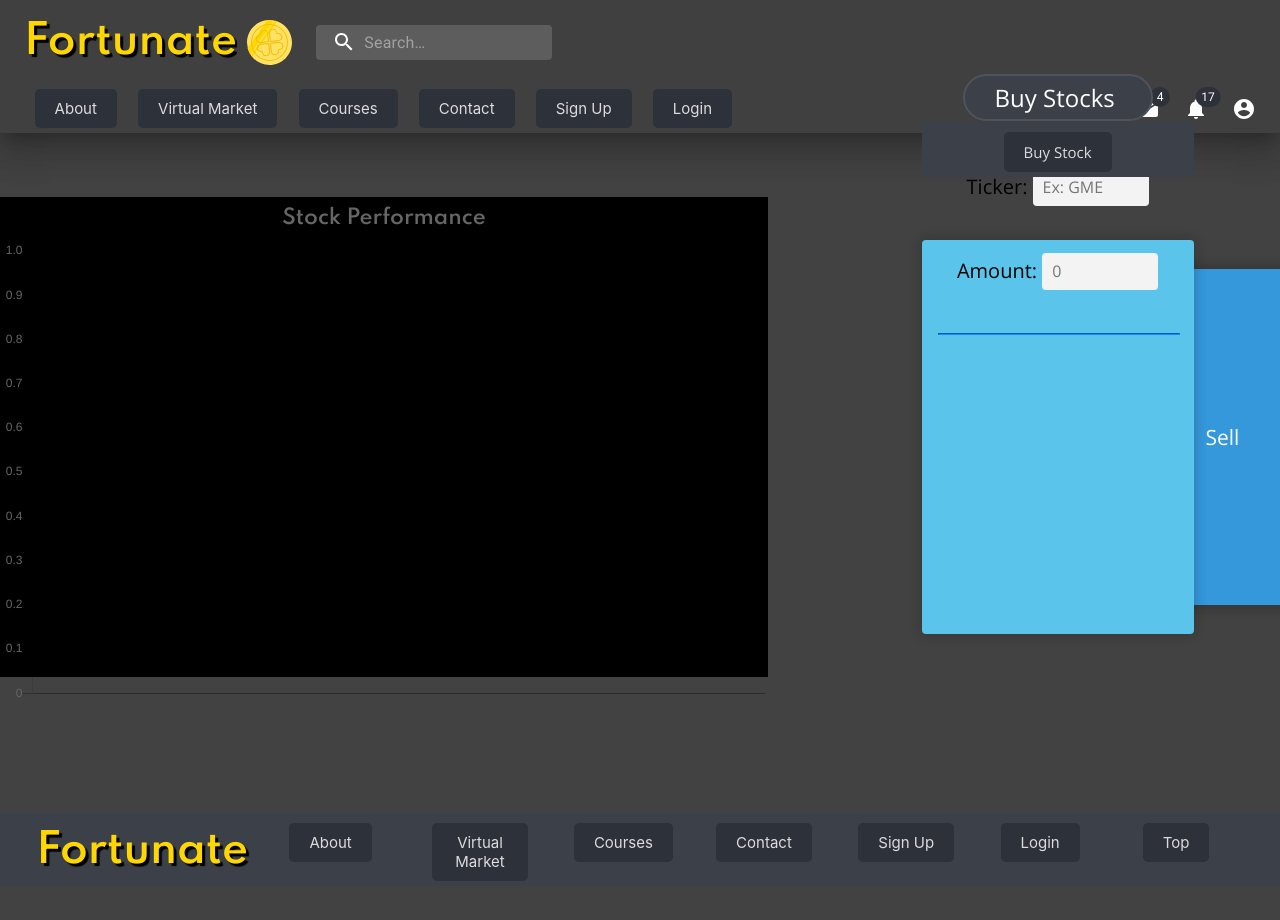
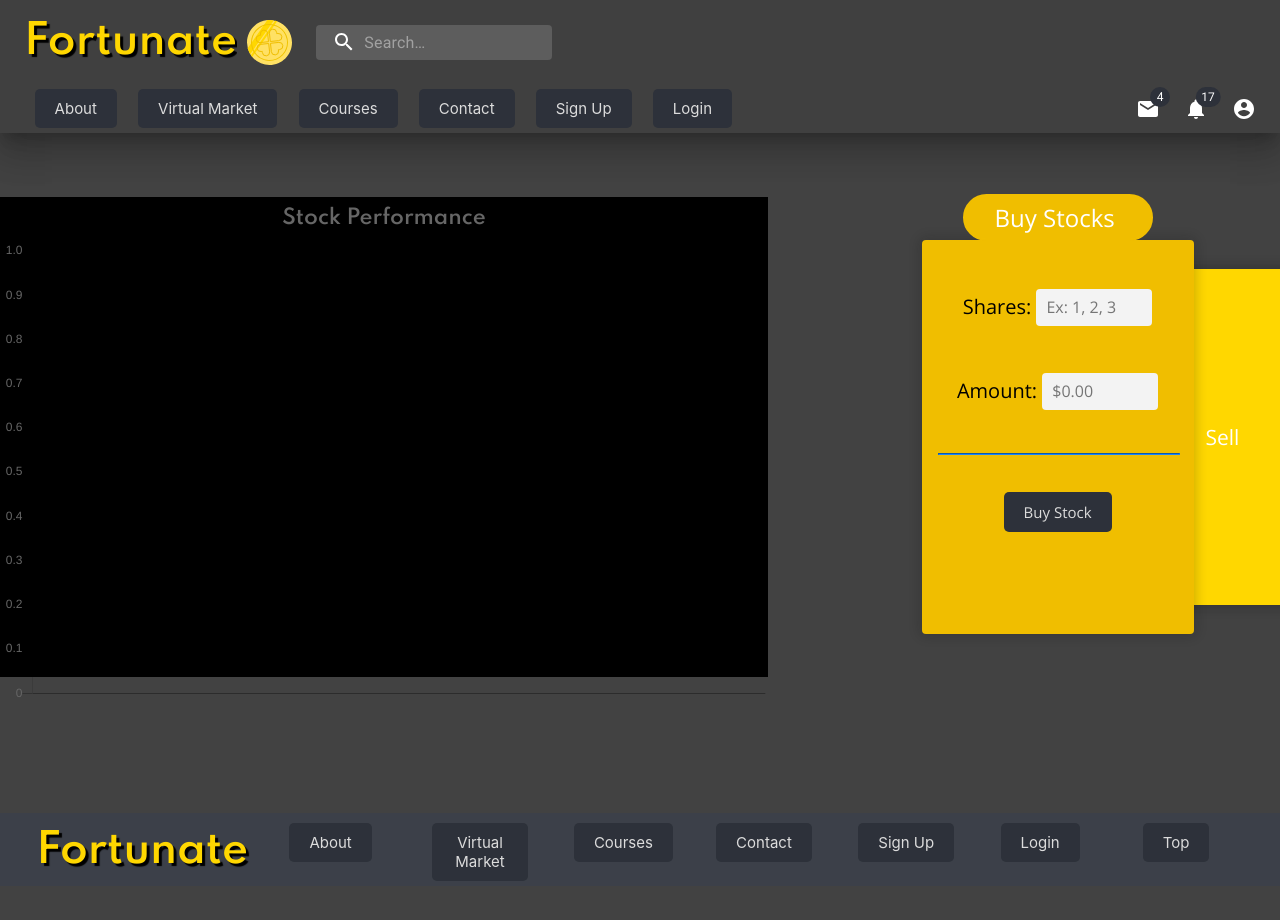
Before and after one commit to acm-projects/Fortunate, a React (Create React App) app in the folder frontend/fortunate/: page /vmpage in a window 1280 px wide. Shown: the top 920 px of the page. Before the commit the page ends 886 px from the top, so only its background shows below. Built offline with nearby package versions, Linux system fonts and the light colour scheme.

Commit message:
fixed buy and sell pages

```diff
--- a/frontend/fortunate/src/components/PicData.js
+++ b/frontend/fortunate/src/components/PicData.js
@@ -16,7 +16,7 @@ export const PicData = [
     alt: "WELCOME"
   },
   {
-    title: "Intro LESSONS",
+    title: "INTRO LESSONS",
     sub: "Learn what is stock market.",
     path: './learn/intro',
     label: 'Intro Lessons',
@@ -24,7 +24,7 @@ export const PicData = [
     alt: "Quote"
   },
   {
-    title: "Trading LESSONS",
+    title: "TRADING LESSONS",
     sub: "Learn the basics of the stock market with handcrafted lessons.",
     path: './learn/trading',
     label: 'Trading Lessons',
@@ -40,7 +40,7 @@ export const PicData = [
     alt: "Quote"
   },
   {
-    title: "Portfolio",
+    title: "PORTFOLIO",
     sub: "Grow your portfolio over time as you build up your personal collection of equities.",
     path: './portfolio',
     label: 'View Portfolio',
--- a/frontend/fortunate/src/pages/stockPage/buy.js
+++ b/frontend/fortunate/src/pages/stockPage/buy.js
@@ -41,12 +41,12 @@ export class Buy extends Component {
           <div className="form">
             <div className="form-group">
               <label>
-                Ticker: <input type="text" name="ticker" placeholder="Ex: GME" onChange={this.handleTickerChange.bind(this)}/>
+                Shares:{"  "} <input type="text" name="# of stocks" placeholder="Ex: 1, 2, 3" onChange={this.handleTickerChange.bind(this)}/>
               </label>
             </div>
             <div className="form-group">
               <label>
-                Amount: <input type="text" name="amount" placeholder="0" onChange={this.handleQuantChange.bind(this)}/>
+                Amount: <input type="text" name="amount" placeholder="$0.00" onChange={this.handleQuantChange.bind(this)}/>
               </label>
             </div>
             <hr class="horizontal-line"></hr>
--- a/frontend/fortunate/src/pages/stockPage/sell.js
+++ b/frontend/fortunate/src/pages/stockPage/sell.js
@@ -41,12 +41,12 @@ export class Sell extends Component {
         <div className="form">
             <div className="form-group">
               <label>
-                Ticker: <input type="text" name="ticker" placeholder="Ex: GME" onChange={this.handleTickerChange.bind(this)}/>
+                Quantity: <input type="text" name="ticker" placeholder="Ex: 1, 2, 3" onChange={this.handleTickerChange.bind(this)}/>
               </label>
             </div>
             <div className="form-group">
               <label>
-                Amount: <input type="text" name="amount" placeholder="0" onChange={this.handleQuantChange.bind(this)}/>
+                Amount: <input type="text" name="amount" placeholder="$0.00" onChange={this.handleQuantChange.bind(this)}/>
               </label>
             </div>
             <hr class="horizontal-line"></hr>
--- a/frontend/fortunate/src/pages/stockPage/style.scss
+++ b/frontend/fortunate/src/pages/stockPage/style.scss
@@ -3,12 +3,16 @@
   display: flex;
   flex-direction: column;
   align-items: center;
+  margin-top: 15em;
+// background-color: #F0BE00;
 
   .header {
     font-size: 24px;
     font-family: "Open Sans", sans-serif;
     width: 50%;
     color: #fff;
+    background-color: #F0BE00;
+    border-color: #F0BE00; //#5BC4EB;
     // background-color........
   }
 
@@ -68,6 +72,7 @@
       border-color: #1A85FD;
     }
   .footer {
-    margin-top: 3em;
+    margin-top: 18em;
+    background-color: #F0BE00; //#5BC4EB;
   }
 }
--- a/frontend/fortunate/src/pages/stockPage/vmpage.scss
+++ b/frontend/fortunate/src/pages/stockPage/vmpage.scss
@@ -11,7 +11,7 @@
 }
 
 .bigcontainer-header {
-  background-color: #fff; //5BC4EB; //#282c34;
+  background-color:#fff; //5BC4EB; //#282c34;
   min-height: 100vh;
   display: flex;
   flex-direction: column;
@@ -50,7 +50,7 @@
     display: flex;
     justify-content: center;
     align-items: center;
-    background-color: #5BC4EB; //#808080; //#fff
+    background-color: #F0BE00;//#5BC4EB;
     box-shadow: 0px 0px 12px 2px rgba(15, 15, 15, 0.2);
     border-radius: 4px;
     position: relative;
@@ -66,7 +66,7 @@
     flex-direction: column;
     justify-content: center;
     height: 70%;
-    background-color: #3498db;
+    background-color: #FFD700; //#FFE164; //#3498db;
     width: 100%;
     position: absolute;
     right: -34%;
```
Also changed, not shown: frontend/fortunate/src/components/fortunate logo.png (added).
